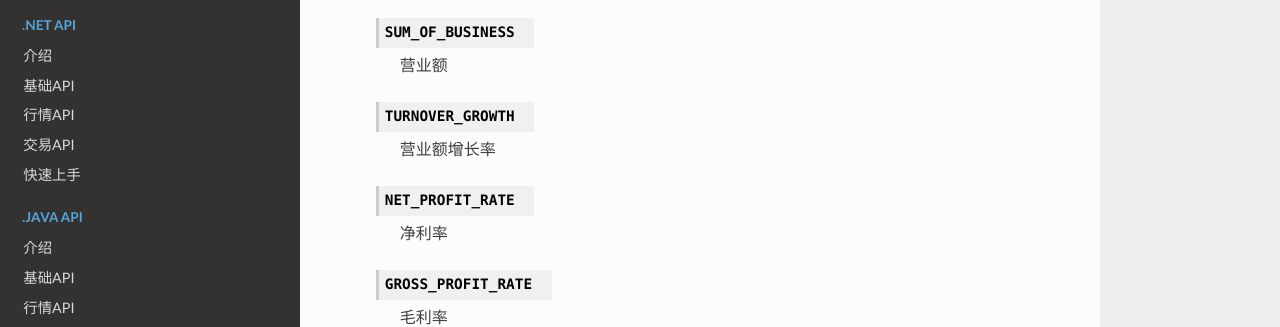
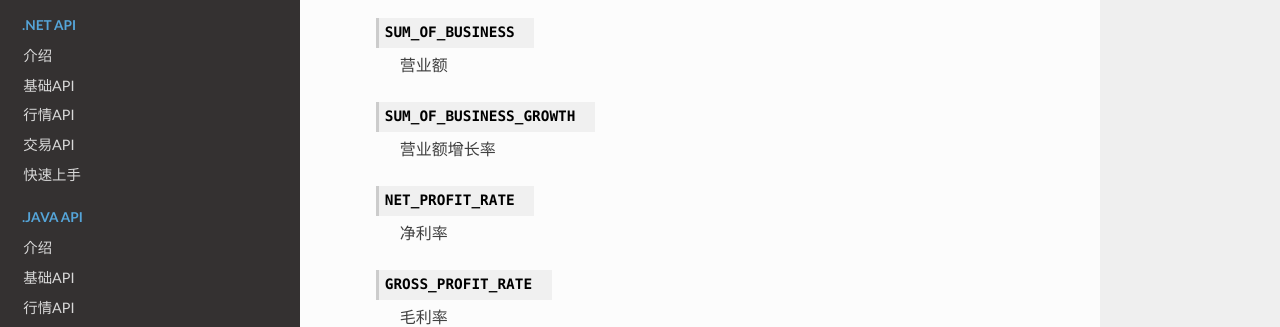
Before and after one commit to FutunnOpen/futu-api-doc, a Sphinx documentation site: the page built from doc_maker/source/api/Base_API.rst, in a window 1280 px wide and 900 px high, scrolled down 30034 px. Shown: the part 152-479 px from the top of the window. Built offline with Sphinx 7.4.7 and the Read the Docs theme 2.0.0, drawn with Linux system fonts in a browser that asks for light colours.

Commit message:
条件选字段重命名

```diff
--- a/doc_maker/source/api/Base_API.rst
+++ b/doc_maker/source/api/Base_API.rst
@@ -1489,7 +1489,7 @@ StockField - 条件选股筛选条件字段(财务)
 
   营业额
 
- ..  py:attribute:: TURNOVER_GROWTH
+ ..  py:attribute:: SUM_OF_BUSINESS_GROWTH
 
   营业额增长率
 
--- a/doc_maker/source/api/Quote_API.rst
+++ b/doc_maker/source/api/Quote_API.rst
@@ -1877,7 +1877,7 @@ get_stock_filter
         net_profix_growth                              float          净利润增长率
         gross_profit                                   float          毛利润
         sum_of_business                                float          营业额
-        turnover_growth                                float          营业额增长率
+        sum_of_business_growth                         float          营业额增长率
         net_profit_rate                                float          净利率
         gross_profit_rate                              float          毛利率
         debt_asset_rate                                float          资产负债率
```
Also changed, not shown: doc_maker/source/intro/FutuOpenDGuide.rst (+4 -4 lines), doc_maker/source/_static/UIConfig.png.
